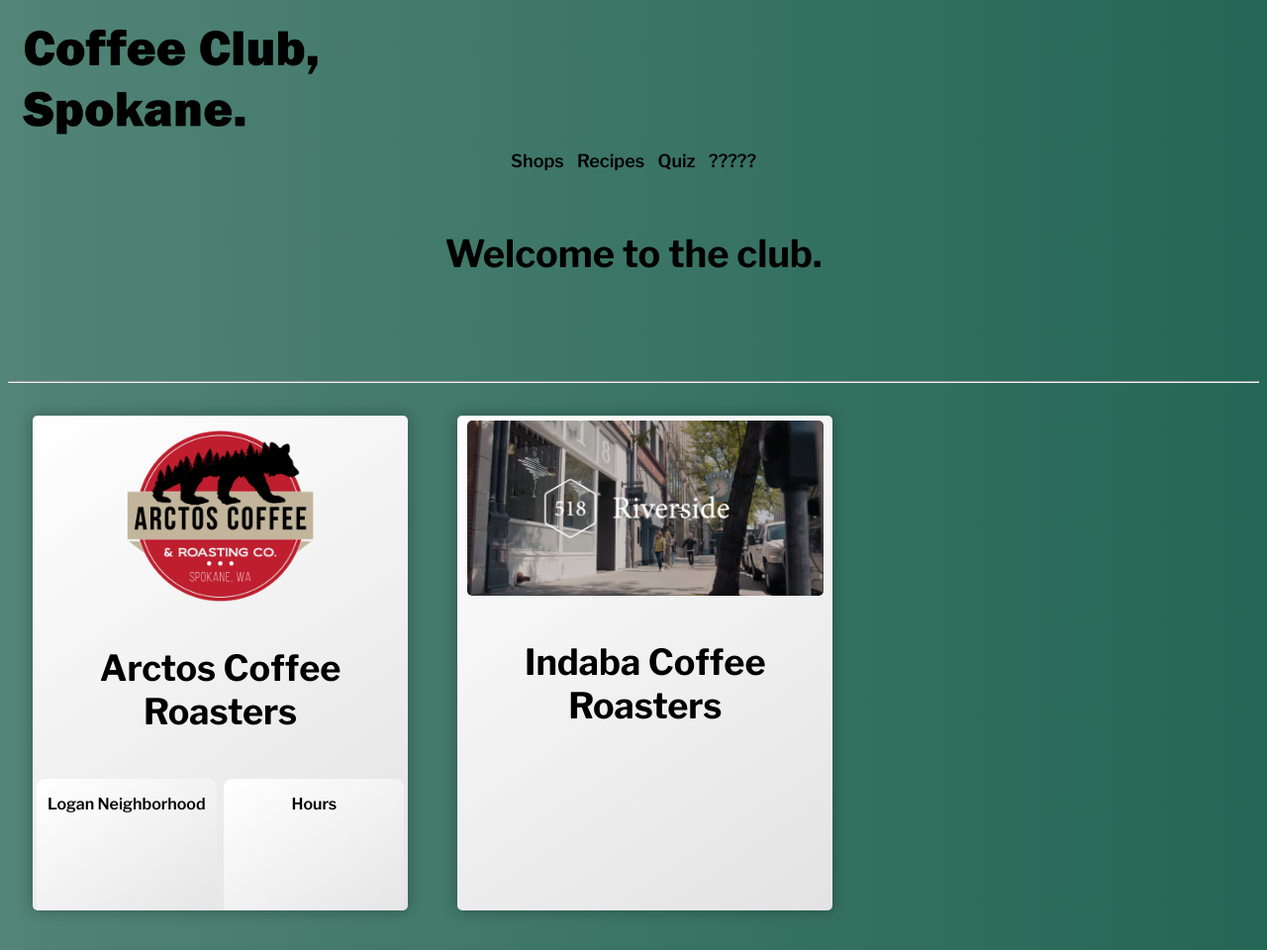
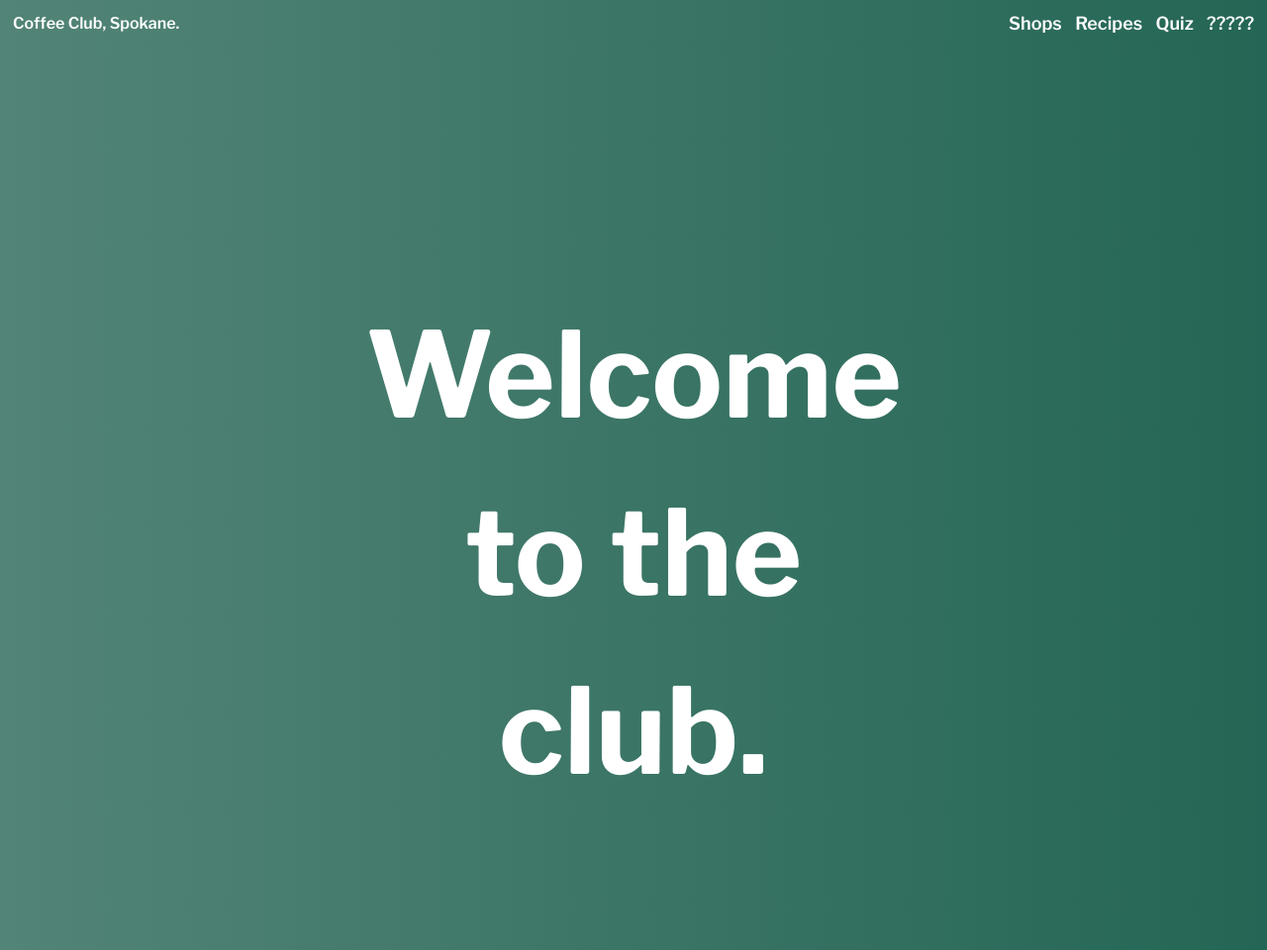
Before and after one commit to JoshLeeK/Coffee-Club-Spokane., a plain HTML site: page index.html in a window 1280 px wide. Shown: the top 960 px of the page at 99% size. Drawn offline with nearby package versions, Linux system fonts and the light colour scheme.

Commit message:
Header stuff

```diff
--- a/index.html
+++ b/index.html
@@ -12,8 +12,9 @@
         <link href="https://fonts.googleapis.com/css2?family=Libre+Franklin:wght@600;700&display=swap" rel="stylesheet">
     </head>
     <body>
-    <header>
-      <div class="title-box"><img class="coffee-img" src="Assets/logo.png">
+      <div class="header-block">
+        <header class="header">
+          <p class="name">Coffee Club, Spokane.</p>
           <nav class="nav">
             <ul class="nav-bar">
               <li class="nav-item">Shops</li>
@@ -22,22 +23,10 @@
               <li class="nav-item">?????</li>
             </ul>
           </nav>
-        <!-- <div class="header-block" id="header-block">
-            <img class="logo" id="logo" src="Assets/logo.png">
-            <ul>
-                <li><a href="default.asp">Home</a></li>
-                <li><a href="news.asp">News</a></li>
-                <li><a href="contact.asp">Contact</a></li>
-                <li><a href="about.asp">About</a></li>
-            </ul> -->
+        </header>
           <h1 class="title">Welcome to the club.</h1>
       </div>
-        <!-- </div>
-        <div class="intro"><h2 id="title" class="title">We are dedicated to helping you find delicious coffee and good vibes in our city.</h2>
-        </div> -->
           <hr>
-    </header>
-
         <div class="card-box">
             <!-- Arctos Card -->
             <div class="card arctos">
@@ -96,5 +85,6 @@
                 </div>
               </div>
         </div>
+        <script src="main.js"></script>
         </body>
 </html>
--- a/styles.css
+++ b/styles.css
@@ -35,10 +35,6 @@
   padding-left: 10px;
 }
 
-.header-block {
-    display: flex;
-    justify-content: space-between;
-  }
 
 ul {
     list-style-type: none;
@@ -57,10 +53,34 @@ ul {
     text-decoration: none;
     font-size: 18px;
   }
+  .nav {
+    display: inline;
+  }
 
-h1 {
-    font-family: 'Libre Franklin', sans-serif;
+  .nav-bar {
+    justify-content: flex-end;
     text-align: center;
+  }
+
+  .nav-item {
+    margin: 5px;
+    color: white;
+    padding: 0%;
+  }
+
+  .coffee-img {
+    width: 300px;
+    height: auto;
+    padding-top: 15px;
+    padding-left: 15px;
+    display: inline;
+  }
+
+  .title-name {
+    writing-mode: vertical-lr;
+    position: absolute;
+    padding: 0;
+    margin: 0;
   }
 
 h2 {
@@ -79,18 +99,14 @@ p {
     font-size: 16px;
 }
 
-/* header {
-    background-image: url("Assets/IMG_20230608_144446_983.jpg");
-} */
-
 .card-box {
     display: flex;
     flex-flow: row wrap;
+    justify-content: space-around;
     background-color: transparent;
     border: 0px;
     margin: 0px;
     border-radius: 5px;
-
 }
 
 .card {
@@ -178,12 +194,14 @@ background: linear-gradient(326deg, rgba(157,157,157,1) 0%, rgba(227,227,227,1)
 }
 
 .title {
-    margin-bottom: 100px;
-    margin-top: 50px;
+  margin-top: 250px;
+  margin-bottom: 500px;
     margin-left: auto;
   margin-right: auto;
-    max-width: 33%;
-    font-size: 38px;
+  min-width:50% ;
+    max-width: 90%;
+    font-size: 120px;
+    color: white;
 }
  a {
     text-decoration: none;
@@ -250,7 +268,7 @@ button:hover {
   width: 100%;
   height: 4px;
   border-radius: 4px;
-  background-color: black;
+  background-color: white;
   bottom: 0;
   left: 0;
     transform-origin: right;
@@ -270,7 +288,7 @@ button:hover {
   bottom: .1;
   left: 1;
   border-radius: 4px;
-  background-color: black;
+  background-color: white;
     transform-origin: right;
   transform: scaleX(0);
   transition: transform .3s ease-in-out;
@@ -331,25 +349,21 @@ background: linear-gradient(326deg, rgba(157,157,157,1) 0%, rgba(227,227,227,1)
   align-self: flex-end;
 }
 
-.nav {
+.header {
     display: flex;
-  justify-content: center;
+    flex-direction: row;
+    justify-content: space-between;
+    align-items: center;
   }
 
-.nav-bar {
-  justify-content: center;
-  text-align: center;
+  .title-box {
+    display: inline;
+    width: 100px;
+    height: auto;
   }
 
-.nav-item {
+  .name {
     margin: 5px;
+    color: white;
     padding: 0%;
   }
-
-.coffee-img {
-  width: 300px;
-  height: auto;
-  padding-top: 15px;
-  padding-left: 15px;
-  display: inline;
-}
```
Lines whose indentation alone changed are shown as unchanged.
